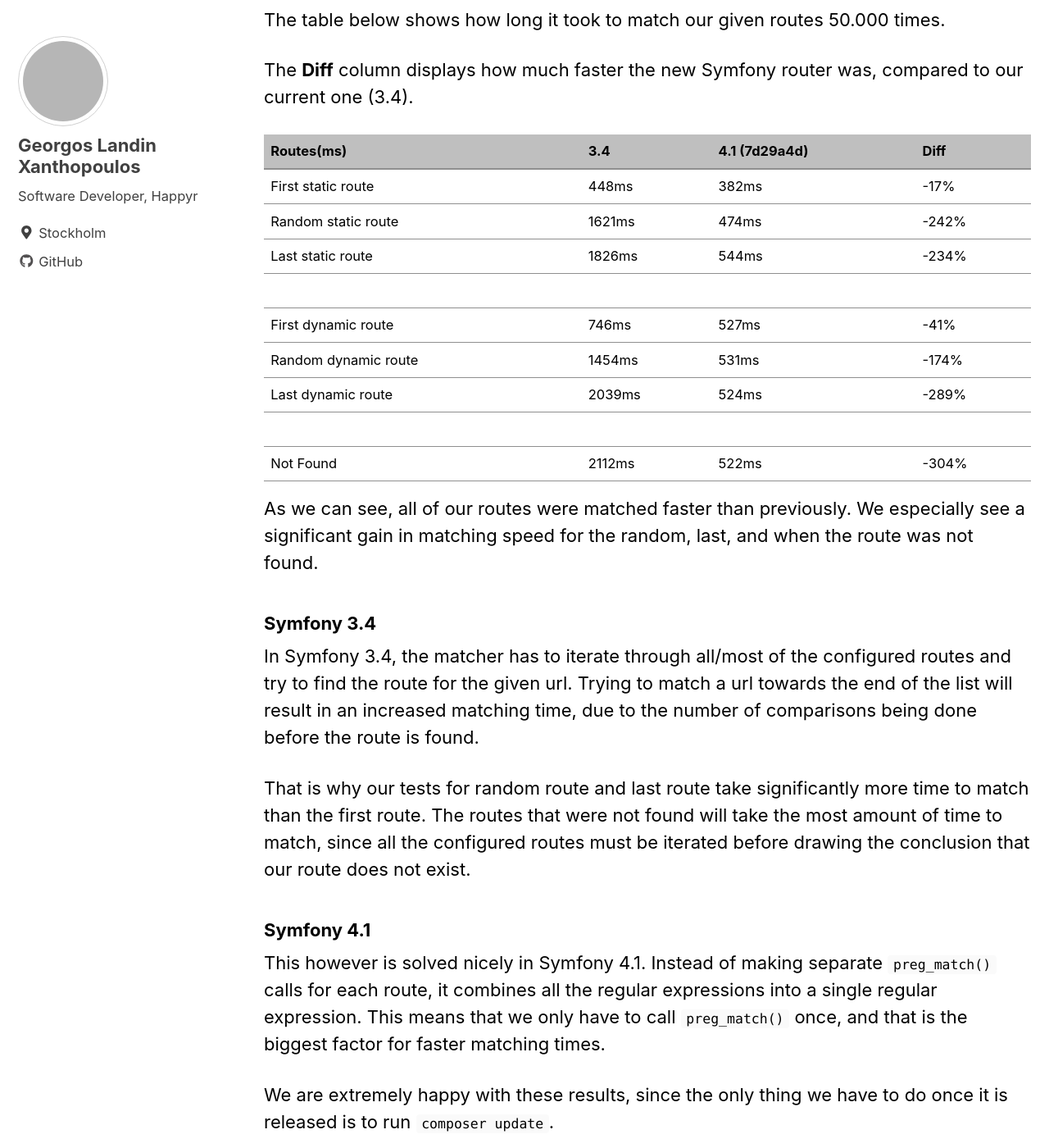
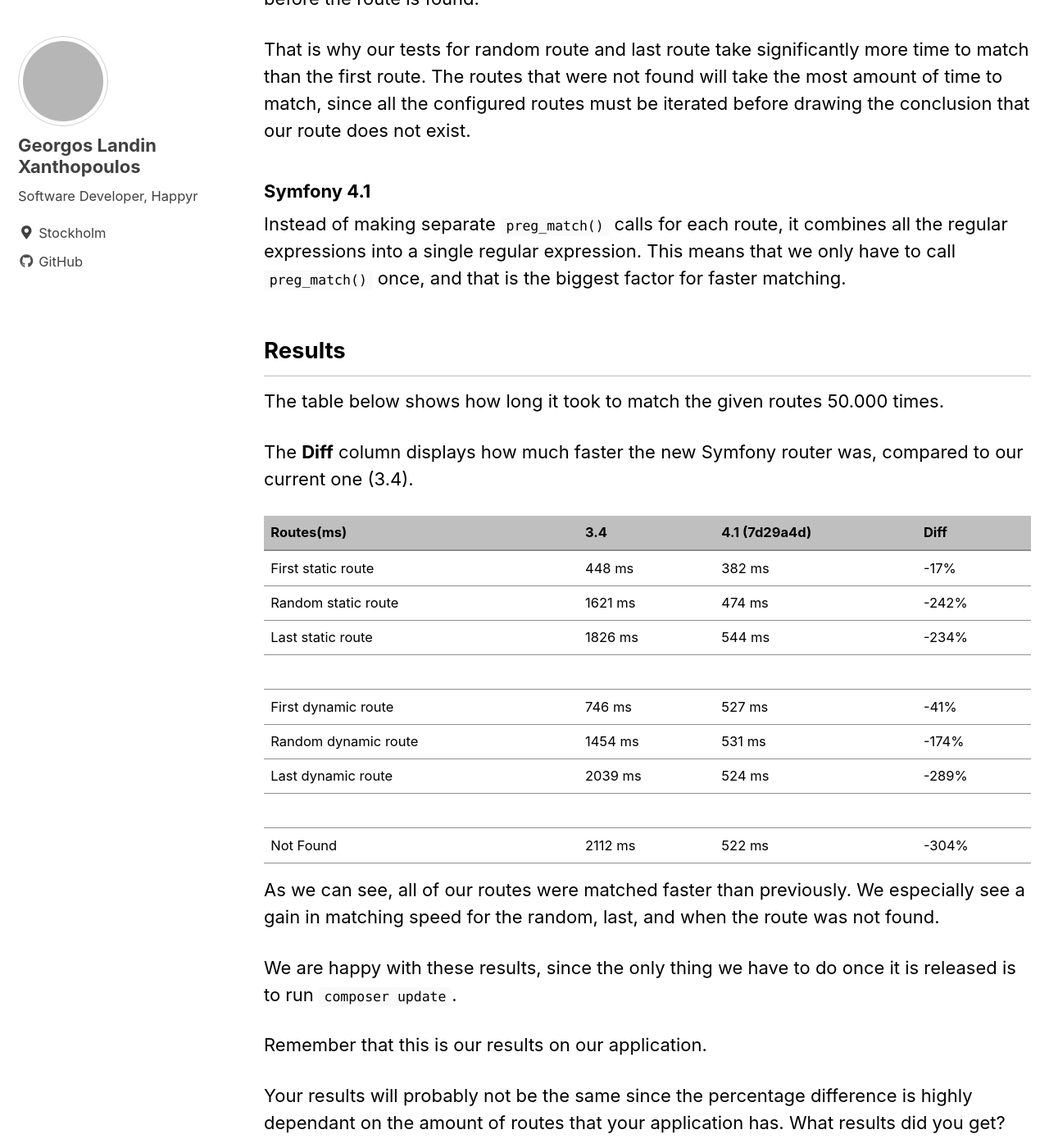
Before and after one commit to Happyr/developer.happyr.com, a Jekyll site: the page built from _posts/2018-02-21-symfony-route-test.md, in a window 1280 px wide and 1400 px high, scrolled down 2541 px. Shown: the whole window at 82% size. Built offline with Jekyll 4.4.1, drawn with Linux system fonts in a browser that asks for light colours; nearby versions of some CDN libraries; comment, search, counter and statistics services are not loaded; some of the changed text lies outside the part shown; grey boxes are pictures that could not be loaded.

Commit message:
Small fixes

```diff
--- a/_posts/2018-02-21-symfony-route-test.md
+++ b/_posts/2018-02-21-symfony-route-test.md
@@ -14,13 +14,13 @@
 
 ## An improved router
 
-A few days ago we received the fantastic news that the Symfony router had been improved significantly, of course we wanted to see how
+A few days ago we received the fantastic news that the Symfony router had been improved significantly. Of course we wanted to see how
 the changes would affect our application, so we decided to test it against our own routes.
 
-If you somehow missed the exciting news you can read the official announcement here:
+If you somehow missed the news you can read the official announcement here:
 <https://symfony.com/blog/new-in-symfony-4-1-fastest-php-router>
 
-If you want to know how the new router works, read Nicolas Grekas [post](https://medium.com/@nicolas.grekas/making-symfonys-router-77-7x-faster-1-2-958e3754f0e1) where he dives more into detail about the new Symfony router.
+If you want to know how the new router works, read Nicolas Grekas [post](https://medium.com/@nicolas.grekas/making-symfonys-router-77-7x-faster-1-2-958e3754f0e1) where he dives more into detail about the new changes.
 
 ## Our setup
 * PHP version: 7.1.13
@@ -73,27 +70,6 @@
     }
 {% endhighlight %}
 
-## Results
-The table below shows how long it took to match our given routes 50.000 times.
-
-The __Diff__ column displays how much faster the new Symfony router was, compared to our current one (3.4).
-
-
-| Routes(ms)            | 3.4    | 4.1 (7d29a4d) | Diff  |
-| ----------------------|--------|---------------|-------|
-| First static route    | 448ms  | 382ms         | -17%  |
-| Random static route   | 1621ms | 474ms         | -242% |
-| Last static route     | 1826ms | 544ms         | -234% |
-|                       |        |               |       |
-| First dynamic route   | 746ms  | 527ms         | -41%  |
-| Random dynamic route  | 1454ms | 531ms         | -174% |
-| Last dynamic route    | 2039ms | 524ms         | -289% |
-|                       |        |               |       |
-| Not Found             | 2112ms | 522ms         | -304% |
-
-As we can see, all of our routes were matched faster than previously. We especially see a significant gain in matching speed for
-the random, last, and when the route was not found.
-
 ### Symfony 3.4
 In Symfony 3.4, the matcher has to iterate through all/most of the configured routes and try to find the route for the given url.
 Trying to match a url towards the end of the list will result in an increased matching time, due to the number of comparisons
@@ -104,11 +80,30 @@
 before drawing the conclusion that our route does not exist.
 
 ### Symfony 4.1
-This however is solved nicely in Symfony 4.1.
 Instead of making separate `preg_match()` calls for each route, it combines all the regular expressions into a single regular expression.
-This means that we only have to call `preg_match()` once, and that is the biggest factor for faster matching times.
+This means that we only have to call `preg_match()` once, and that is the biggest factor for faster matching.
 
-We are extremely happy with these results, since the only thing we have to do once it is released is to
+## Results
+The table below shows how long it took to match the given routes 50.000 times.
+
+The __Diff__ column displays how much faster the new Symfony router was, compared to our current one (3.4).
+
+| Routes(ms)            | 3.4    | 4.1 (7d29a4d) | Diff  |
+| ----------------------|--------|---------------|-------|
+| First static route    | 448 ms | 382 ms        | -17%  |
+| Random static route   | 1621 ms| 474 ms        | -242% |
+| Last static route     | 1826 ms| 544 ms        | -234% |
+|                       |        |               |       |
+| First dynamic route   | 746 ms | 527 ms        | -41%  |
+| Random dynamic route  | 1454 ms| 531 ms        | -174% |
+| Last dynamic route    | 2039 ms| 524 ms        | -289% |
+|                       |        |               |       |
+| Not Found             | 2112 ms| 522 ms        | -304% |
+
+As we can see, all of our routes were matched faster than previously. We especially see a gain in matching speed for
+the random, last, and when the route was not found.
+
+We are happy with these results, since the only thing we have to do once it is released is to
 run `composer update`.
 
 Remember that this is our results on our application.
```
Also changed, not shown: other parts of _posts/2018-02-21-symfony-route-test.md (+2 -5 lines).
